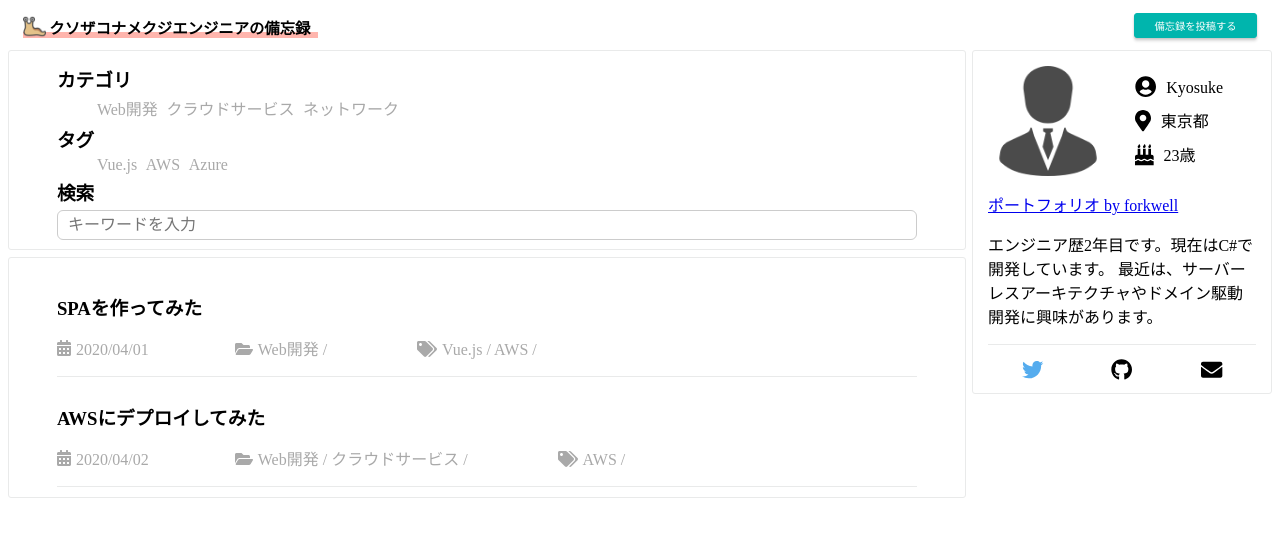
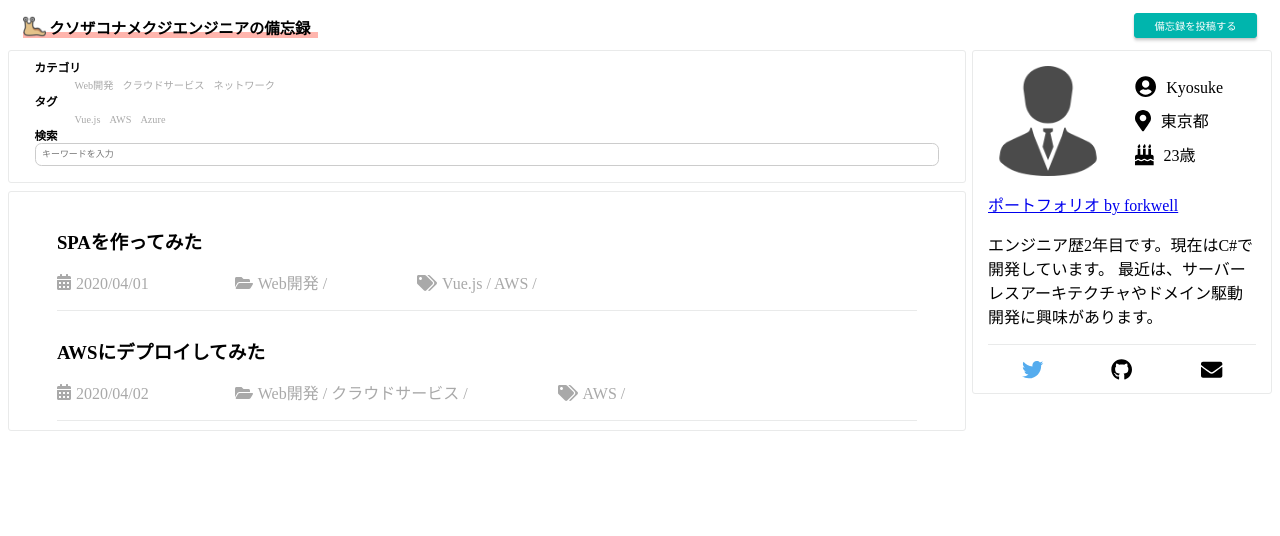
Before and after one commit to AwataKyosuke/my_histroy, a Vue app: page / in a window 1280 px wide. Shown: the top 536 px of the page. Built offline with nearby package versions, Linux system fonts and the light colour scheme; what vue-js-modal would draw is missing.

Commit message:
UPDATE:検索ボックスのスタイルを画面サイズによって可変となるよう修正

```diff
--- a/src/components/molecules/Category.vue
+++ b/src/components/molecules/Category.vue
@@ -21,18 +21,19 @@ export default {
 
 <style scoped>
 
-.search-box ul li {
+li {
   float:left;
   list-style:none;
   margin-right: 1%;
 }
 
 .own-category {
+  font-size: 0.8vw;
   color: darkgray;
   text-decoration: none;
 }
 
-.search-box ul li a:hover {
+a:hover {
   color: #58b4ff;
 }
 
--- a/src/components/molecules/Tag.vue
+++ b/src/components/molecules/Tag.vue
@@ -21,18 +21,19 @@ export default {
 
 <style scoped>
 
-.search-box ul li {
+li {
   float:left;
   list-style:none;
   margin-right: 1%;
 }
 
 .own-tag {
+  font-size: 0.8vw;
   color: darkgray;
   text-decoration: none;
 }
 
-.search-box ul li a:hover {
+a:hover {
   color: #58b4ff;
 }
 
--- a/src/views/Home.vue
+++ b/src/views/Home.vue
@@ -4,13 +4,13 @@
 
     <div class="search-box">
 
-      <h3 class="search-title">カテゴリ</h3>
+      <p class="search-title">カテゴリ</p>
       <CategoryList v-bind:categories="categories" />
 
-      <h3 class="search-title">タグ</h3>
+      <p class="search-title">タグ</p>
       <TagList v-bind:tags="tags" />
 
-      <h3 class="search-title">検索</h3>
+      <p class="search-title">検索</p>
       <input type="text" class="search-input" placeholder="キーワードを入力" v-model="filterKeyword" />
 
     </div>
@@ -67,27 +67,29 @@ export default {
 .search-box {
   box-sizing: border-box;
   width: 100%;
-  padding: 1% 5%;
-  margin: 0 0 0.7% 0;
+  padding: 1vh 2vw 2vh 2vw;
+  margin: 0 0 1vh 0;
   border: 0.5px solid #e9eaea;
   border-radius: 3px;
   transition: 0.3s;
 }
 
 .search-title {
-  margin: 0.5% 0;
+  font-size: 0.9vw;
+  font-weight: bold;
+  margin: 0;
 }
 
 .search-input {
   box-sizing: border-box;
   width: 100%;
-  height: 30px;
-  padding: 0 10px;
+  height: 2.8vh;
+  padding: 0 0.5vw;
   margin: 0;
-  font-size: 16px;
+  font-size: 0.7vw;
   color: #333;
   border: solid 1px #ccc;
-  border-radius: 6px;
+  border-radius: 0.5vw;
   outline: 0;
   transition: 0.3s;
   -webkit-appearance: none;
```
